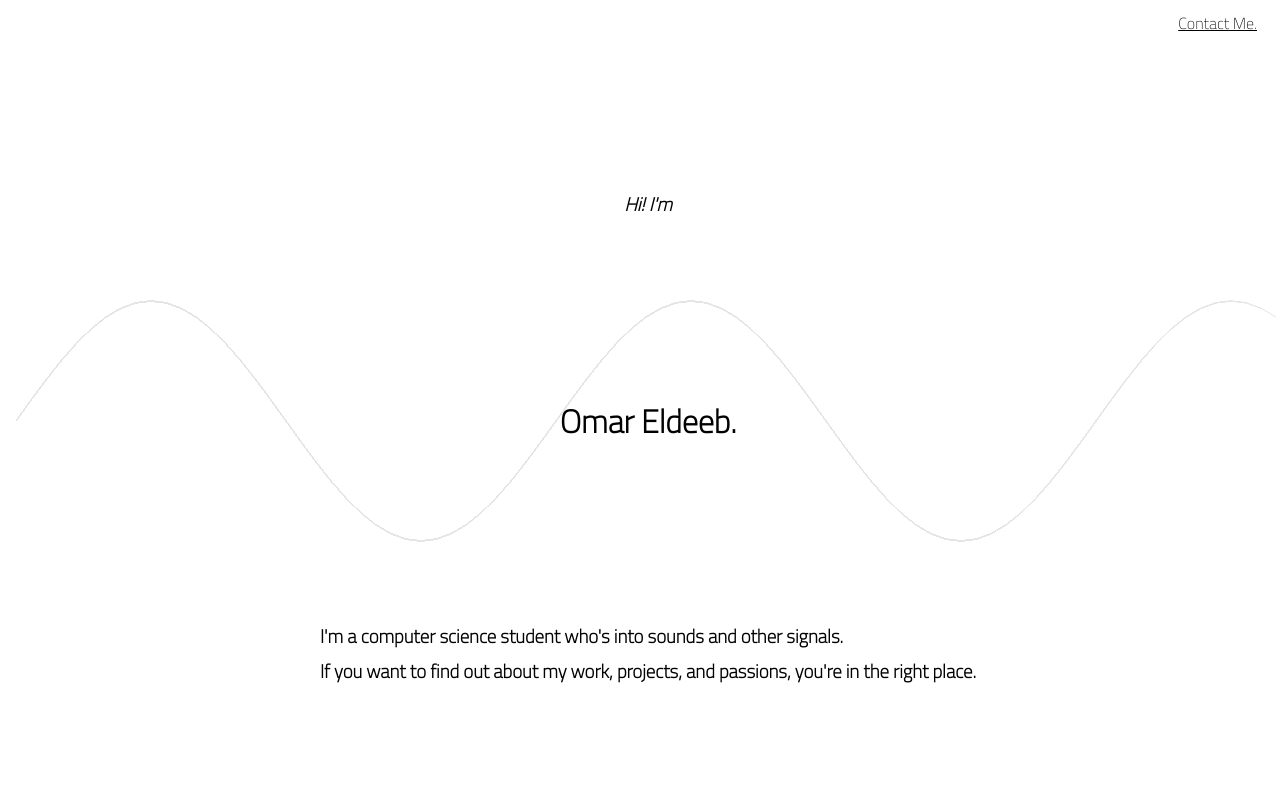
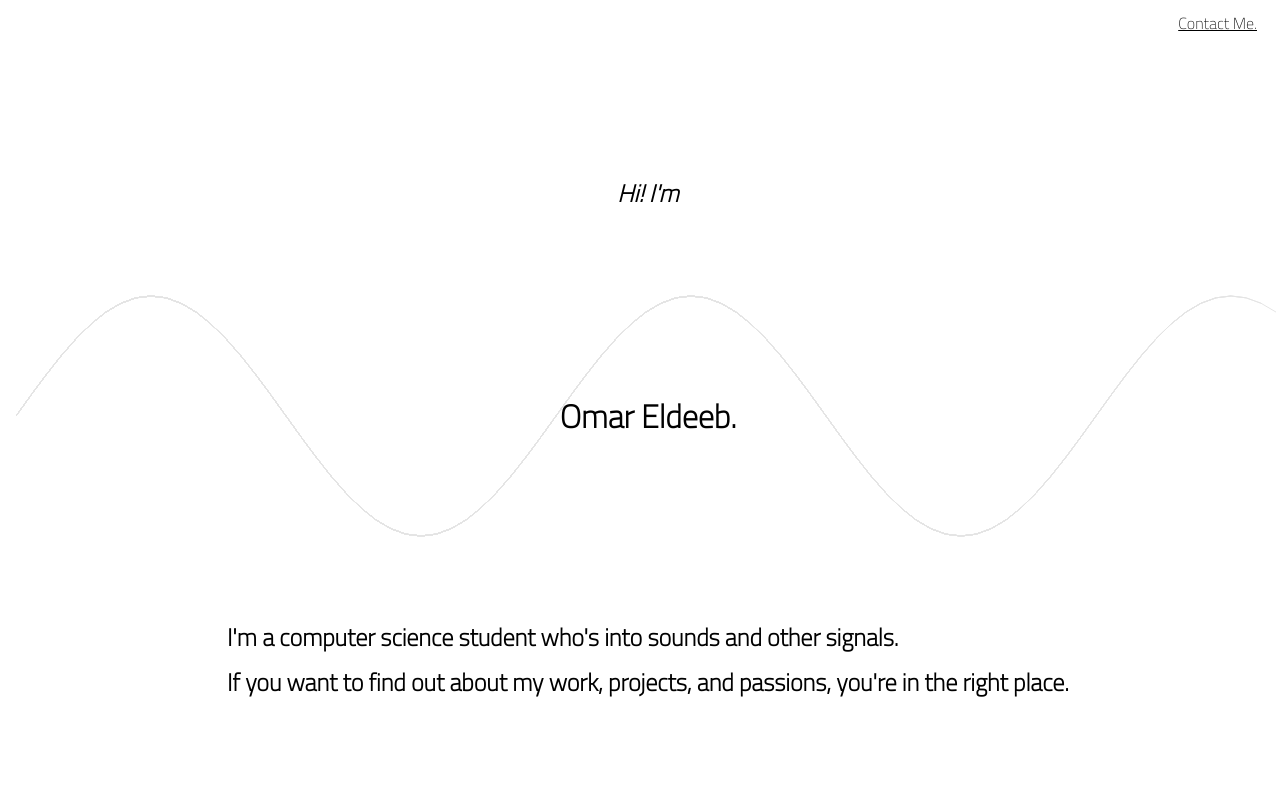
Before and after one commit to omareldeeb/omareldeeb.github.io, a website: page index.html in a window 1280 px wide. Shown: the top 800 px of the page. Drawn offline with Linux system fonts and the light colour scheme.

Commit message:
Change font size

```diff
--- a/index.html
+++ b/index.html
@@ -27,15 +27,15 @@
 
     <div class="full-page center-content">
         <div class="hero center-content">
-            <h3 class="italic">Hi! I'm</h3>
+            <h2 class="italic">Hi! I'm</h2>
             <div class="hero-title center-content fade-on-scroll">
                 <!-- <hr> -->
                 <canvas id="sineCanvas" class="mobile-hidden" height="360"></canvas>
                 <h1>Omar Eldeeb.</h1>
                 <!-- <hr> -->
             </div>
-            <h3>I'm a computer science student who's into sounds and other signals.<br>If you want to find out about
-                my work, projects, and passions, you're in the right place.</h3>
+            <h2>I'm a computer science student who's into sounds and other signals.<br>If you want to find out about
+                my work, projects, and passions, you're in the right place.</h2>
         </div>
 
         <!-- <img class="sine-icon" src="images/sine.svg" alt="sine wave icon"> -->
@@ -81,10 +81,10 @@
         </div>
 
         <div class="content-page-right">
-            <h3>I’m a passionate computer science student, an avid learner and a music enthusiast who
+            <h2>I’m a passionate computer science student, an avid learner and a music enthusiast who
                 enjoys working with signals, building audio programs and exploring machine learning.<br>
                 I built this website as a way for me to showcase my work and hobbies.
-            </h3>
+            </h2>
         </div>
     </div>
 
```
